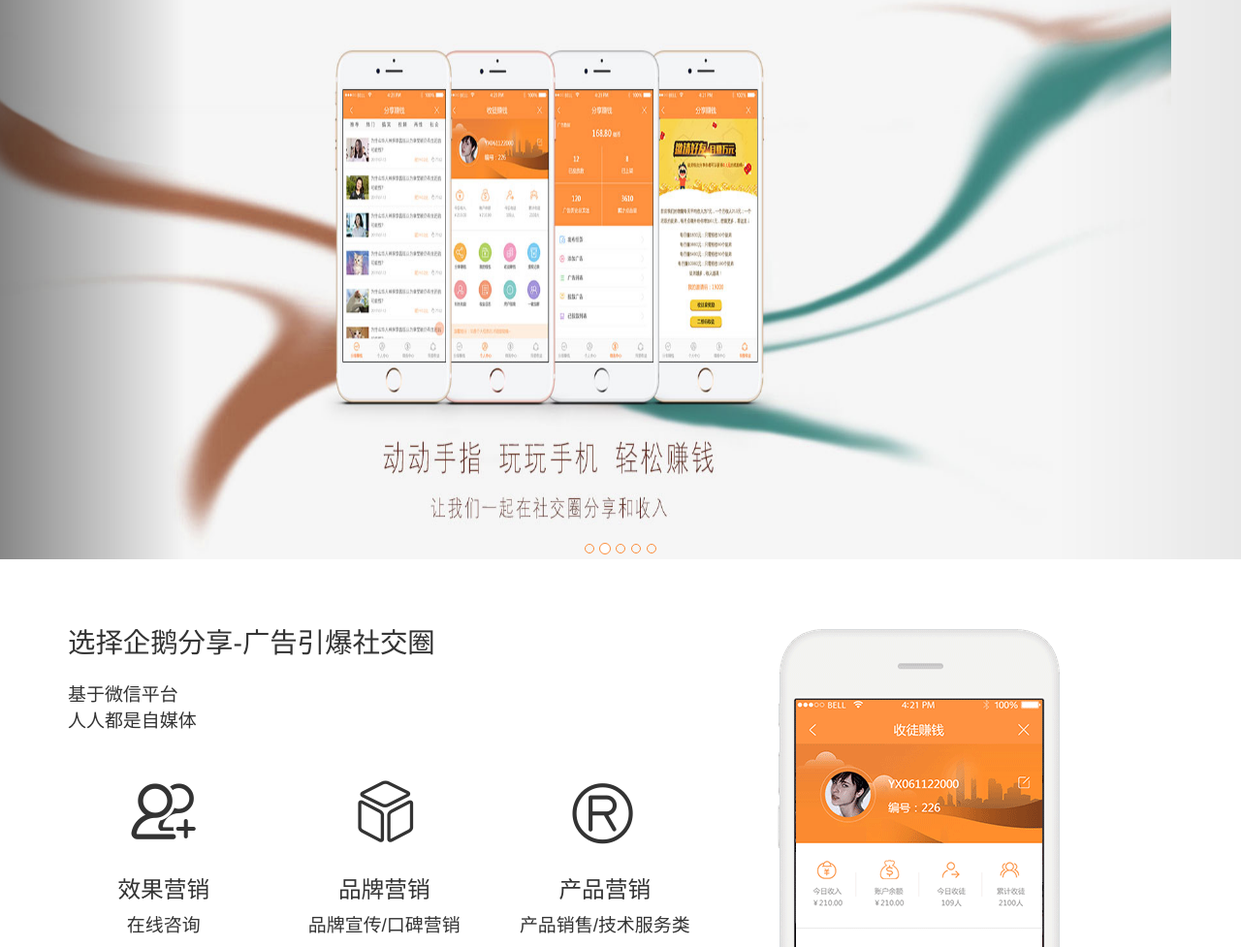
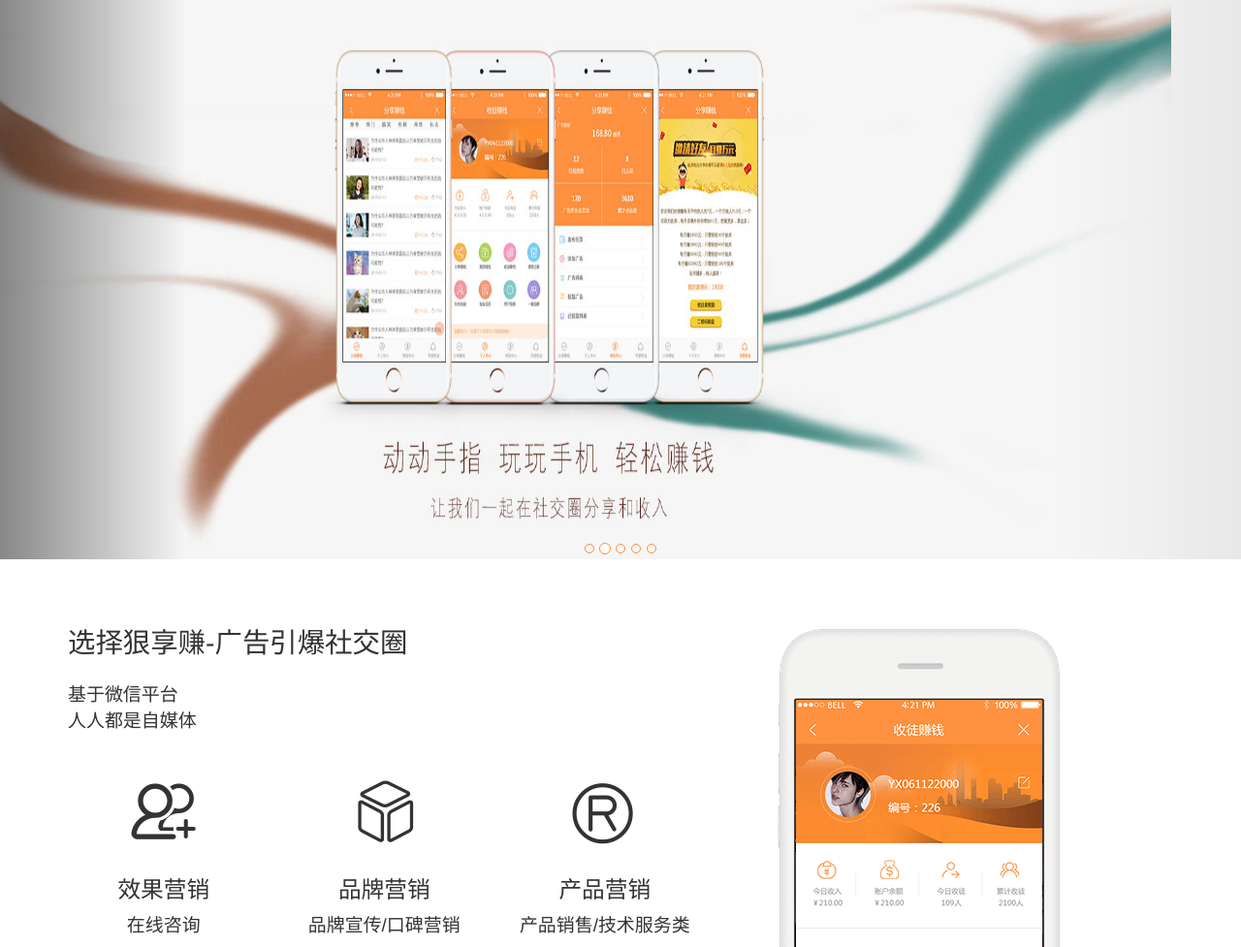
Before and after one commit to juneqing/reactive, a plain HTML site: page index.html in a window 1280 px wide. Shown: the part 123-1100 px from the top of the page at 97% size. Drawn offline with Linux system fonts and the light colour scheme.

Commit message:
Update index.html

```diff
--- a/index.html
+++ b/index.html
@@ -74,7 +74,7 @@
     <div class="container">
         <div class="row">
             <div class="col-md-7 col-sm-7 col-xs-7">
-                <h3 class="index-title">选择企鹅分享-广告引爆社交圈</h3>
+                <h3 class="index-title">选择狠享赚-广告引爆社交圈</h3>
                 <p class="index-title-p">基于微信平台<br>人人都是自媒体</p>
                 <div class="row">
                     <div class="col-md-4 col-sm-4 col-xs-4 text-center icon-text">
```
